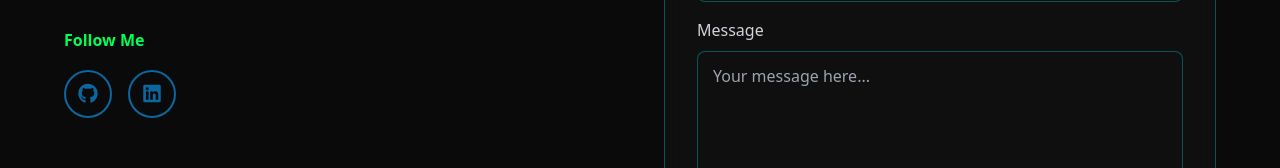
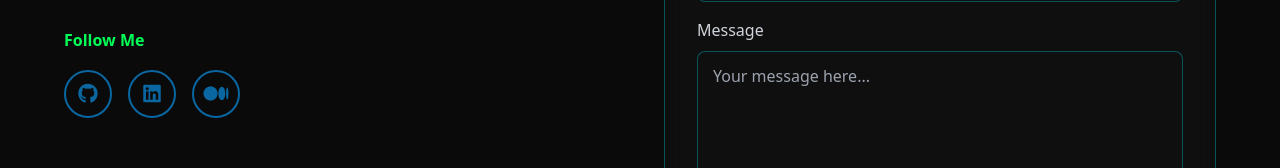
Before and after one commit to dharshu2303/Portfolio-enhanced, a Next.js app: page / in a window 1280 px wide. Shown: the part 6819-6987 px from the top of the page. Built offline with nearby package versions, Linux system fonts and the light colour scheme; no server answers.

Commit message:
Update Contact.jsx

```diff
--- a/app/components/Contact.jsx
+++ b/app/components/Contact.jsx
@@ -134,6 +134,15 @@ export default function Contact() {
                 >
                   <i className="fab fa-linkedin text-xl"></i>
                 </a>
+               <a
+                  href="https://medium.com/@dharshinipriya.a426"
+                  target="_blank"
+                  rel="noopener noreferrer"
+                  className="w-12 h-12 rounded-full border-2 border-neon-blue flex items-center justify-center text-neon-blue hover:bg-neon-blue hover:text-white transition-all duration-300"
+                >
+                  <i className="fab fa-medium text-xl"></i>
+                </a>
+
               </div>
             </div>
           </motion.div>
```
